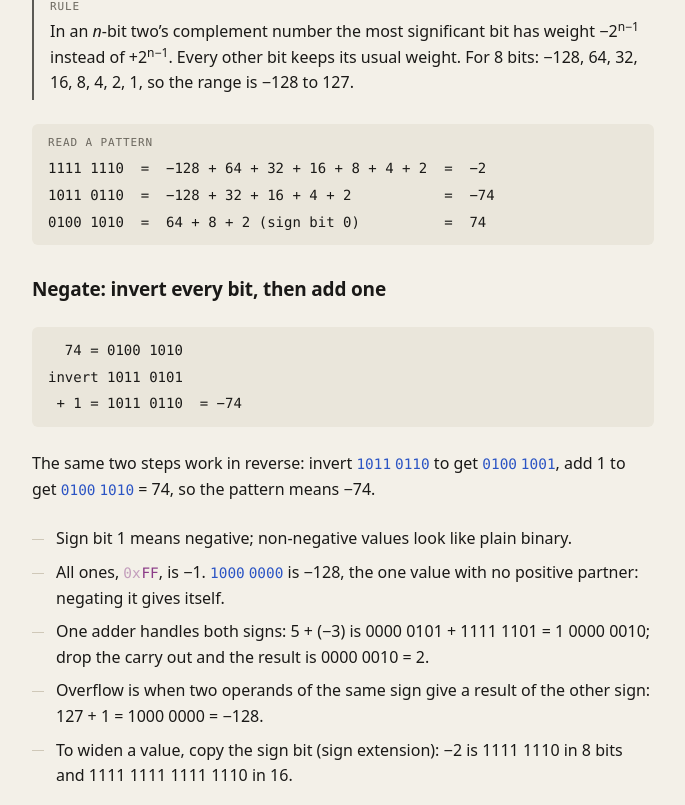
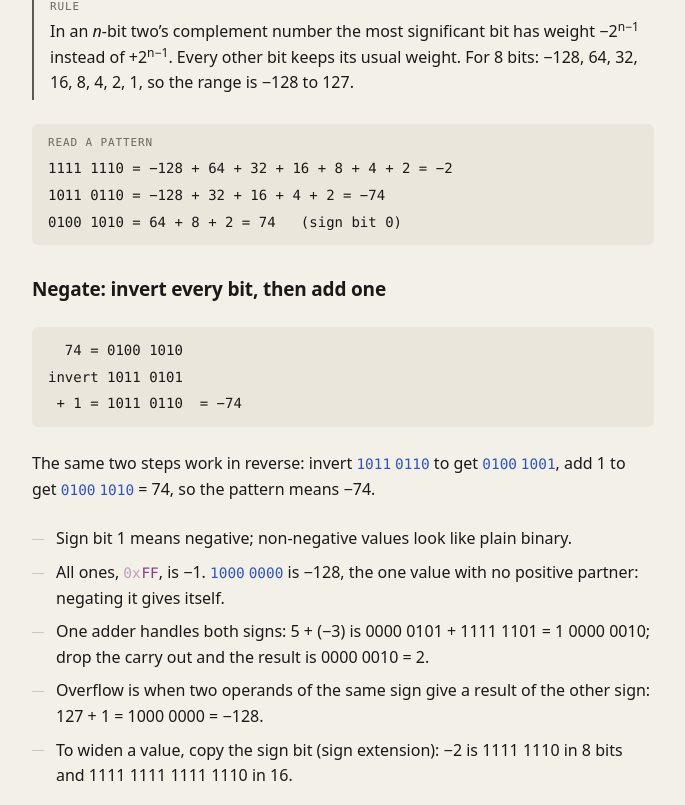
Before and after one commit to hajin-park/based-math-game, a React (Vite) app: page /learn in a window 1280 px wide. Shown: the part 11195-12000 px from the top of the page, without its empty margins (292-977 px from the left). Built offline with nearby package versions, Linux system fonts and the light colour scheme; no server answers; the database is empty; a web font is replaced by a local one.

Commit message:
Learn: simplify two's complement worked lines so they wrap cleanly
Co-Authored-By: Claude Opus 5.5 <noreply@anthropic.com>
Claude-Session: https://claude.ai/code/session_01PnGXhmFLSyqvrrbSc4LFZi

```diff
--- a/src/pages/Tutorials.tsx
+++ b/src/pages/Tutorials.tsx
@@ -703,9 +703,9 @@ export default function Learn() {
             <Work
               label="Read a pattern"
               lines={[
-                "1111 1110  =  −128 + 64 + 32 + 16 + 8 + 4 + 2  =  −2",
-                "1011 0110  =  −128 + 32 + 16 + 4 + 2           =  −74",
-                "0100 1010  =  64 + 8 + 2 (sign bit 0)          =  74",
+                "1111 1110 = −128 + 64 + 32 + 16 + 8 + 4 + 2 = −2",
+                "1011 0110 = −128 + 32 + 16 + 4 + 2 = −74",
+                "0100 1010 = 64 + 8 + 2 = 74   (sign bit 0)",
               ]}
             />
             <H3>Negate: invert every bit, then add one</H3>
```
